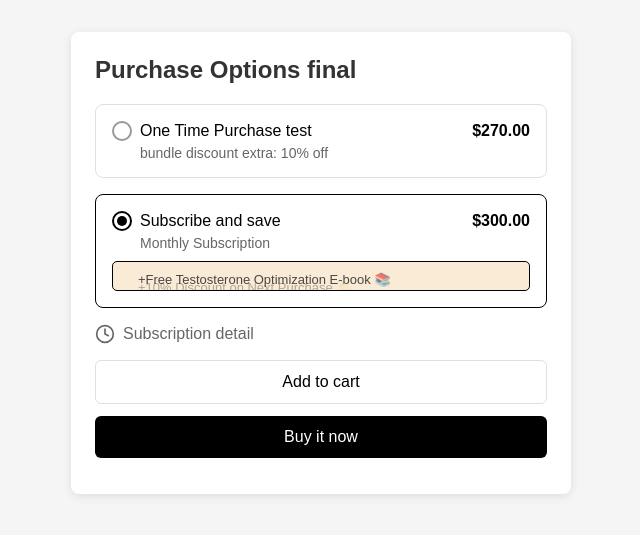
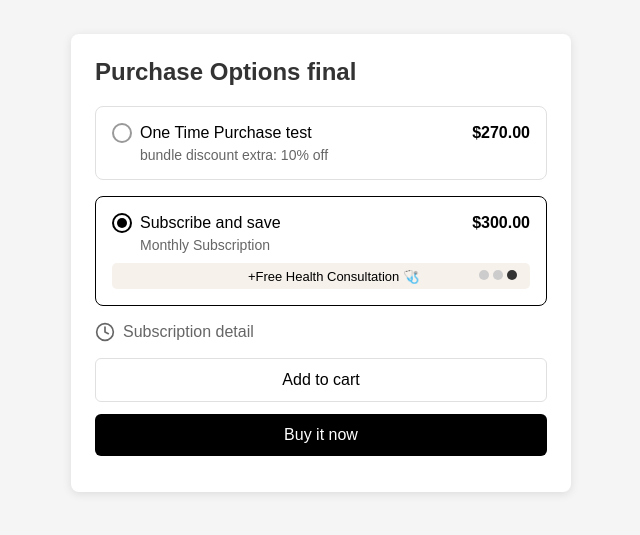
Before and after one commit to ankit-appstle/Widget-Demo, a plain HTML site: page Index.html in a window 1280 px wide. Shown: the part 137-672 px from the top of the page, without its empty margins (319-959 px from the left). Drawn offline with Linux system fonts and the light colour scheme.

Commit message:
UI chnages

```diff
--- a/Index.html
+++ b/Index.html
@@ -28,6 +28,7 @@
             </div>
 
             <!-- Subscription Option -->
+             <div>
                 <div class="option selected" data-option="subscription">
                     <div class="option-header">
                         <div class="option-title">
@@ -60,6 +61,8 @@
                      </div>
 
                 </div>
+             </div>
+
 
             <!-- Subscription Detail Button -->
             <div class="subscription-detail" id="subscription-detail">
--- a/Script.js
+++ b/Script.js
@@ -74,7 +74,7 @@ document.addEventListener('DOMContentLoaded', function() {
     }
 
     // Start rotating benefits
-    const benefitInterval = setInterval(rotateBenefits, 5000);
+    const benefitInterval = setInterval(rotateBenefits, 2000);
 
     // Open modal when subscription detail is clicked
     subscriptionDetail.addEventListener('click', function() {
@@ -99,4 +99,37 @@ document.addEventListener('DOMContentLoaded', function() {
     window.addEventListener('beforeunload', function() {
         clearInterval(benefitInterval);
     });
+    const paginationDotsContainer = document.querySelector('.pagination-dots');
+
+    // Create pagination dots
+    loyaltyBenefits.forEach((_, index) => {
+        const dot = document.createElement('span');
+        dot.className = `dot ${index === 0 ? 'active' : ''}`;
+        dot.dataset.index = index;
+        paginationDotsContainer.appendChild(dot);
+
+        // Dot click behavior
+        dot.addEventListener('click', function () {
+            setBenefitActive(parseInt(this.dataset.index));
+        });
+    });
+
+    function setBenefitActive(index) {
+        const benefits = document.querySelectorAll('.benefit');
+        const dots = document.querySelectorAll('.dot');
+
+        benefits[currentBenefitIndex].classList.remove('active');
+        dots[currentBenefitIndex].classList.remove('active');
+
+        currentBenefitIndex = index;
+
+        benefits[currentBenefitIndex].classList.add('active');
+        dots[currentBenefitIndex].classList.add('active');
+    }
+
+    function rotateBenefits() {
+        const nextIndex = (currentBenefitIndex + 1) % loyaltyBenefits.length;
+        setBenefitActive(nextIndex);
+    }
+
 });
--- a/Style.css
+++ b/Style.css
@@ -97,9 +97,10 @@ h2 {
 }
 
 .loyalty-benefits {
-    height: 24px;
+    height: 16px;
     overflow: hidden;
     margin-top: 4px;
+    position: relative;
 }
 
 .benefit-container {
@@ -275,9 +276,34 @@ h2 {
     color: #666;
 }
 .loyalty-details{
-    width: 100%;
-    background: antiquewhite;
-    border: 1px solid black;
     border-radius: 5px;
     margin-top: 10px;
+    font-weight: 400;
+    font-size: 14px;
+    line-height: 100%;
+    letter-spacing: 0;
+    text-align: center;
+    padding: 3px;
+    background: #f6f1eb;
 }
+.pagination-dots {
+    position: absolute;
+    right: 10px;
+    display: flex;
+    gap: 4px;
+    justify-content: center;
+    align-items: center;
+}
+
+.pagination-dots .dot {
+    width: 10px;
+    height: 10px;
+    background-color: #ccc;
+    border-radius: 50%;
+    transition: background-color 0.2s;
+    cursor: pointer;
+}
+
+.pagination-dots .dot.active {
+    background-color: #333;
+}
```
Lines whose indentation alone changed are shown as unchanged.
